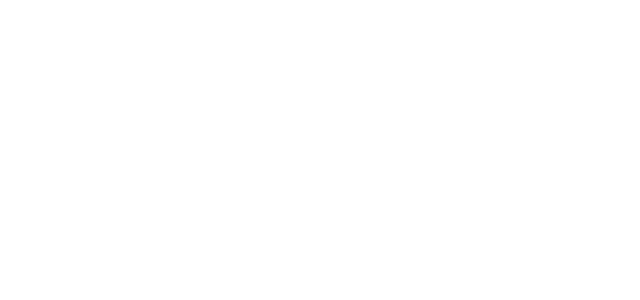
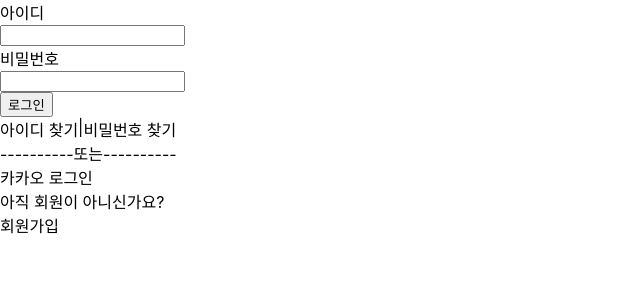
Before and after one commit to Ivan020709/Client, a React (Create React App) app: page /memberLogin in a window 1280 px wide. Before the commit this address had no page. Shown: the top 300 px of the page, without its empty margins (0-640 px from the left). Built offline with nearby package versions, Linux system fonts and the light colour scheme.

Commit message:
로그인 틀 완성

```diff
--- a/src/App.js
+++ b/src/App.js
@@ -1,5 +1,6 @@
 import { Route, Routes } from "react-router-dom";
 import Main from './Component/Main'
+import MemberLogin from "./Component/member/MemberLogin";
 
 
 function App() {
@@ -7,6 +8,7 @@
         <div>
             <Routes>
                 <Route path='/' element={<Main />}/>
+                <Route path='/memberLogin' element={<MemberLogin />}/>
             </Routes>
         </div>
     );
--- a/src/Component/member/MemberLogin.js
+++ b/src/Component/member/MemberLogin.js
@@ -1,8 +1,45 @@
 import React from 'react'
+import '../../style/member/MemberLogin.css';
 
 function MemberLogin() {
     return (
-        <div>MemberLogin</div>
+        <div>
+            <div>
+                <div>
+                    <div>아이디</div>
+                    <div>
+                        <input type='text'/>
+                    </div>
+                </div>
+                <div>
+                    <div>비밀번호</div>
+                    <div>
+                        <input type='password'/>
+                    </div>
+                </div>
+            </div>
+            <div>
+                <div>
+                    <div>
+                        <button>로그인</button>
+                    </div>
+                </div>
+                <div style={{display:'flex'}}>
+                    <div>아이디 찾기</div>|
+                    <div>비밀번호 찾기</div>
+                </div>
+                <div>
+                    <div>----------또는----------</div>
+                </div>
+                <div>
+                    <div>카카오 로그인</div>
+                </div>
+                <div>
+                    <div>아직 회원이 아니신가요?</div>
+                    <div>회원가입</div>
+                </div>
+            </div>
+        </div>
     )
 }
 
```
